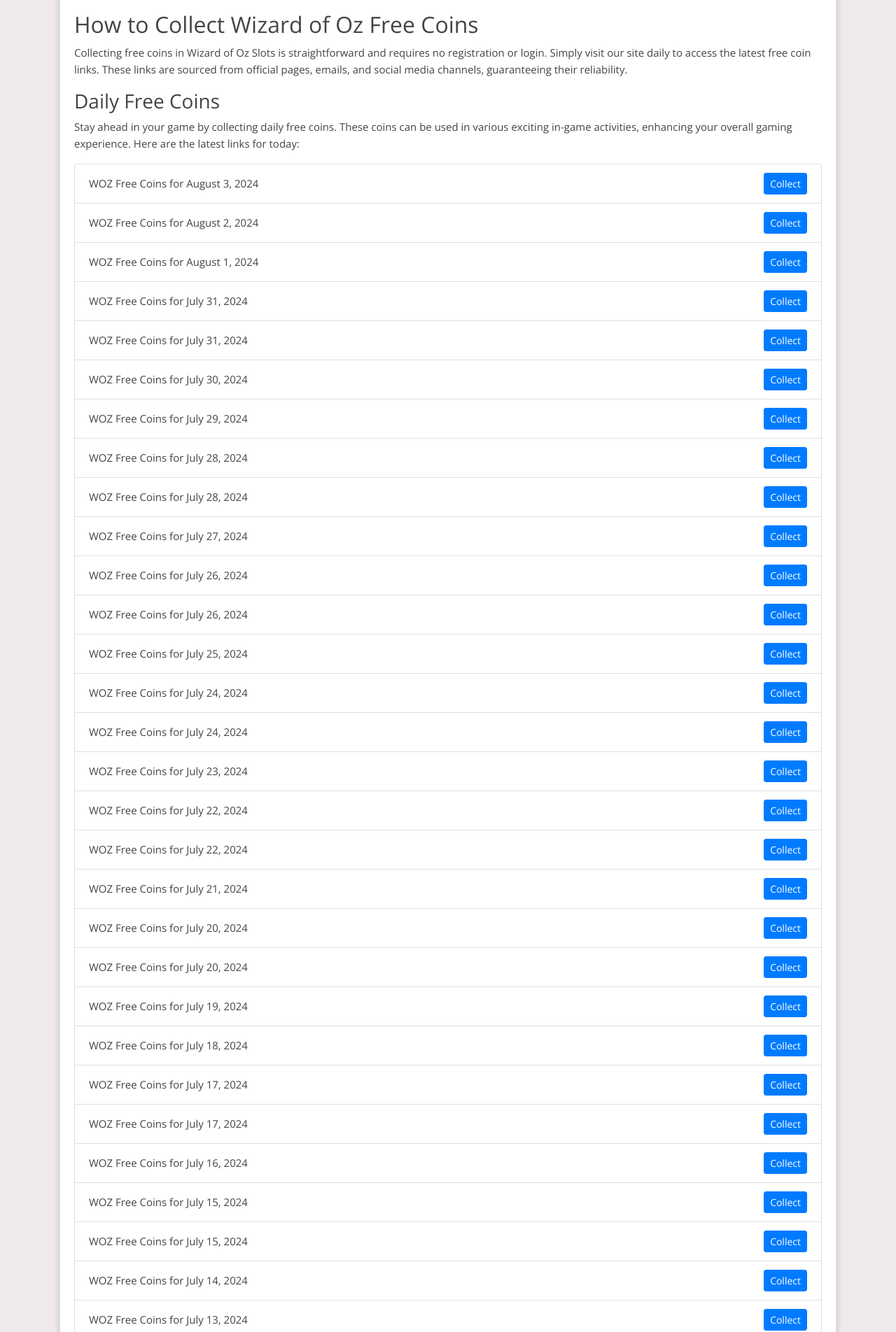
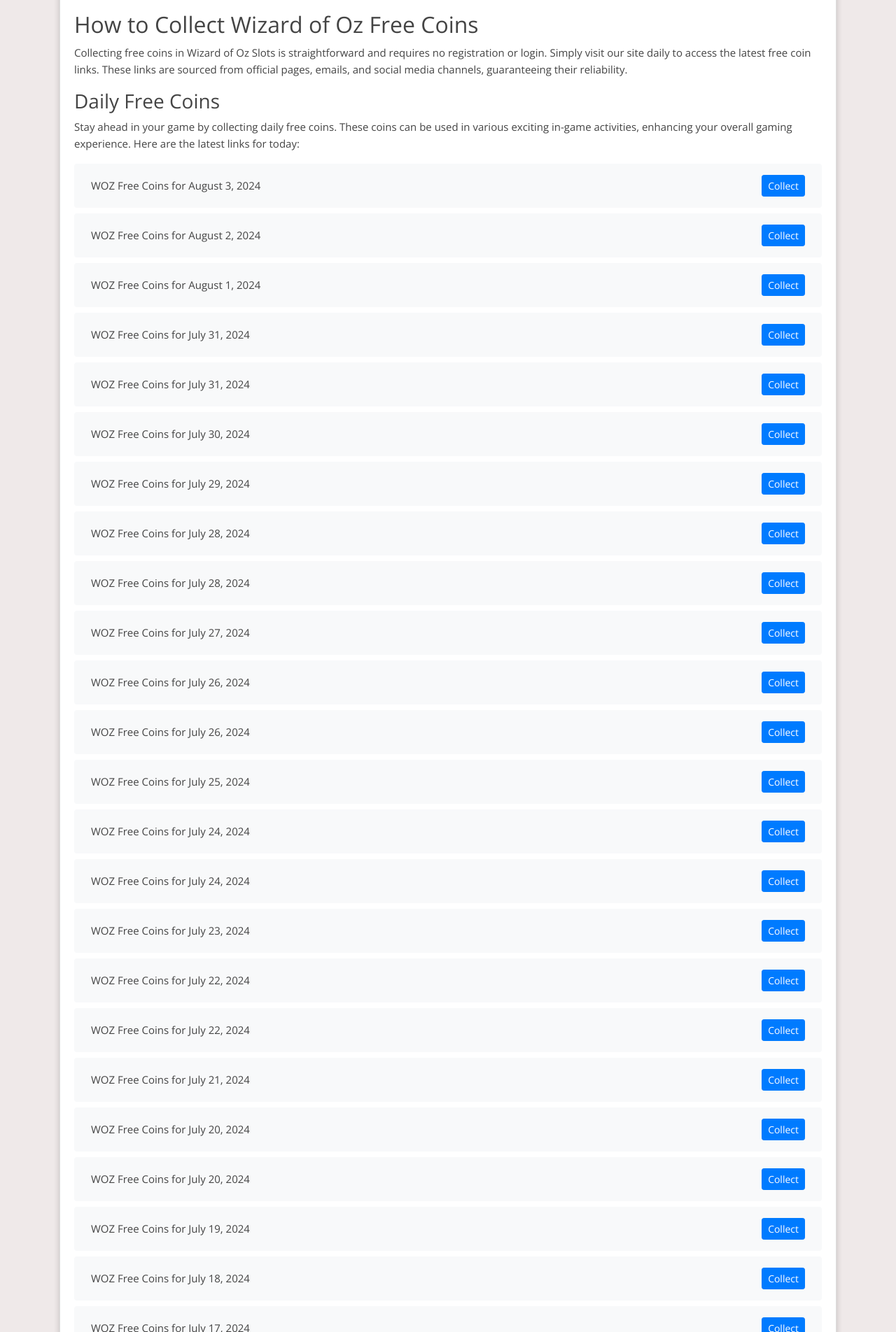
Before and after one commit to Prollad99/bs-net, a Jekyll site: the page built from _posts/2024-07-30-wizard-of-oz.md, in a window 1280 px wide. Shown: the part 385-2289 px from the top of the page at 70% size. Built offline with Jekyll 4.4.1, drawn with Linux system fonts in a browser that asks for light colours; nearby versions of some CDN libraries; comment, search, counter and statistics services are not loaded.

Commit message:
Update styles.css

```diff
--- a/assets/css/styles.css
+++ b/assets/css/styles.css
@@ -77,3 +77,10 @@
     .custom-glass-button:hover {
       background: rgba(255, 255, 255, 0.5);
     }
+.list-group-item {
+      padding: 1rem 1.5rem;
+      margin-bottom: 0.5rem;
+      border: none;
+      border-radius: 0.25rem;
+      background-color: #f8f9fa;
+    }
```
